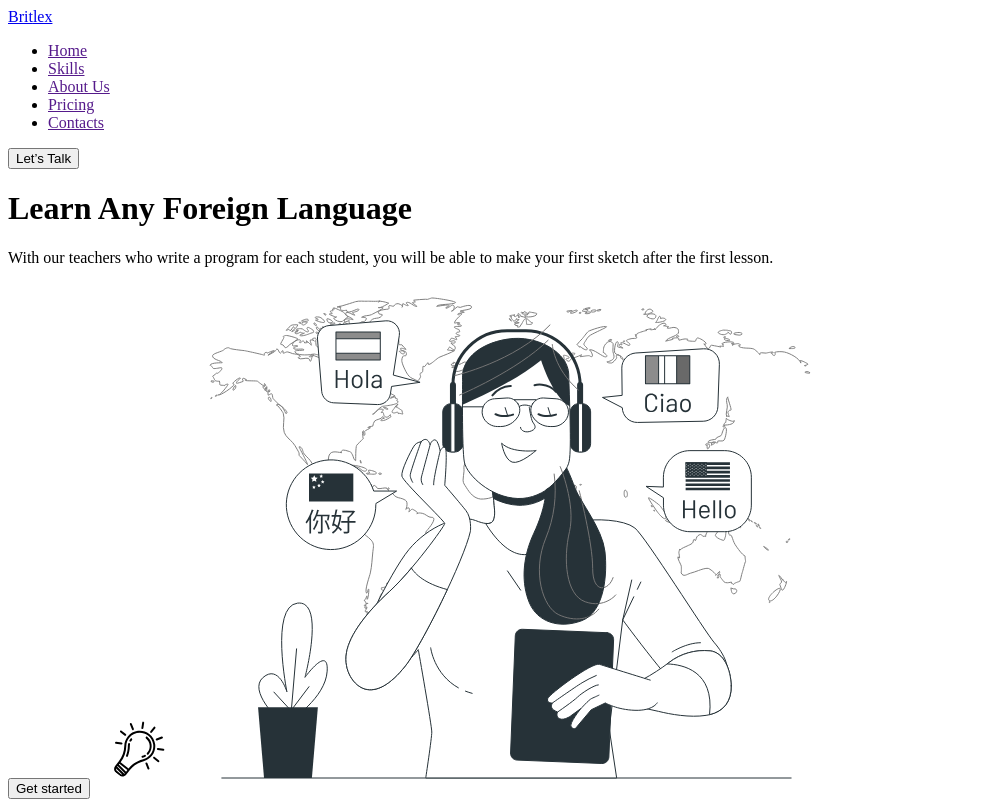
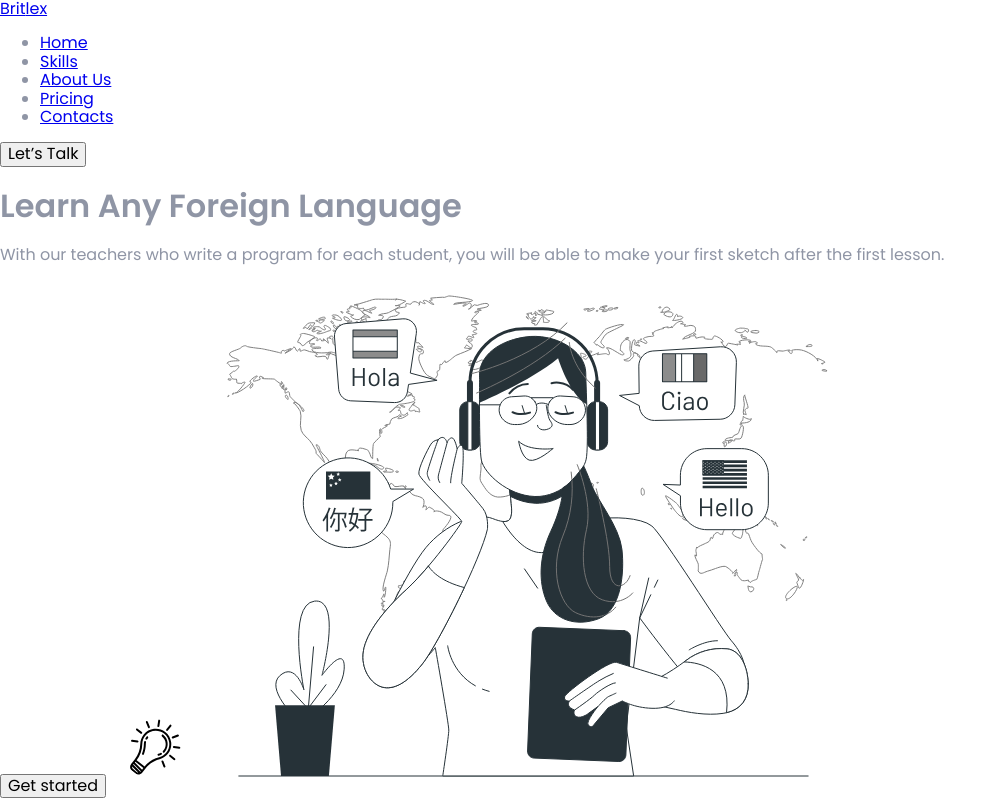
Before and after one commit to MrKravch/Britlex, a plain HTML site: page index.html in a window 1280 px wide. Shown: the top 802 px of the page, without its empty margins (0-1007 px from the left). Drawn offline with nearby package versions, Linux system fonts and the light colour scheme.

Commit message:
рут,модерн нормалайз і шрифти

```diff
--- /dev/null
+++ b/css/style.css
@@ -0,0 +1,45 @@
+/* -----fonts----- */
+
+/* main font color #8F95A5 */
+
+/* full black color(title) #000000 */
+
+/* links and subtitle color #263238 */
+
+/* main button text color #FFFFFF */
+
+/* logo second text color #939393 */
+
+/* numbers color #2A3246 */
+
+/* per-month color #546269 */
+
+/* -----main font Poppins----- */
+
+/* -----colors----- */
+
+/* second background color #F5F5F5 */
+
+/* button background color #263238 */
+
+:root {
+  /* TEXT */
+  --main-font-color: #8f95a5;
+  --title-black-color: #000000;
+  --link-subtitle-color: #263238;
+  --numbers-color: #2a3246;
+  --subscription-color: #546269;
+  /* colors */
+  --full-black-color: #000000;
+  --full-white-color: #ffffff;
+
+  --second-backgr-color: #f5f5f5;
+  --btn-backgr-color: #263238;
+  --subscription-backgr-color: #eeeeee;
+}
+
+body {
+  color: var(--main-font-color);
+  background-color: var(--full-white-color);
+  font-family: Poppins, sans-serif;
+}
--- a/index.html
+++ b/index.html
@@ -5,6 +5,20 @@
     <meta http-equiv="X-UA-Compatible" content="IE=edge" />
     <meta name="viewport" content="width=device-width, initial-scale=1.0" />
     <title>Britlex</title>
+    <!-- normalize start -->
+    <link
+      rel="stylesheet"
+      href="https://cdnjs.cloudflare.com/ajax/libs/modern-normalize/1.1.0/modern-normalize.min.css"
+      integrity="sha512-wpPYUAdjBVSE4KJnH1VR1HeZfpl1ub8YT/NKx4PuQ5NmX2tKuGu6U/JRp5y+Y8XG2tV+wKQpNHVUX03MfMFn9Q=="
+      crossorigin="anonymous"
+      referrerpolicy="no-referrer"
+    />
+    <!-- normalize end -->
+    <link
+      href="https://fonts.googleapis.com/css2?family=Poppins:wght@400;500;600&display=swap"
+      rel="stylesheet"
+    />
+    <link rel="stylesheet" href="./css/style.css" />
   </head>
   <body>
     <!-- Header-page -->
@@ -13,19 +27,19 @@
         <a class="header-logo" href="/"><span>Brit</span>lex</a>
         <ul class="nav-list">
           <li class="nav-item">
-            <a class="nav-link" href="">Home</a>
+            <a class="nav-link" href="#hero">Home</a>
           </li>
           <li class="nav-item">
-            <a class="nav-link" href="">Skills</a>
+            <a class="nav-link" href="#skills">Skills</a>
           </li>
           <li class="nav-item">
-            <a class="nav-link" href="">About Us</a>
+            <a class="nav-link" href="#about">About Us</a>
           </li>
           <li class="nav-item">
-            <a class="nav-link" href="">Pricing</a>
+            <a class="nav-link" href="#pricing">Pricing</a>
           </li>
           <li class="header-item">
-            <a class="nav-link" href="">Contacts</a>
+            <a class="nav-link" href="#contact">Contacts</a>
           </li>
         </ul>
       </nav>
@@ -33,7 +47,7 @@
     </header>
     <!-- Hero-section -->
     <main>
-      <sectio class="hero-section">
+      <sectio id="hero" class="hero-section">
         <h1 class="hero-title">Learn Any Foreign Language</h1>
         <p class="hero-desc">
           With our teachers who write a program for each student, you will be
@@ -56,7 +70,7 @@
         />
       </sectio>
       <!-- skills-section -->
-      <section class="skills-section">
+      <section id="skills" class="skills-section">
         <h2 class="skills-title">Skills</h2>
         <ul class="skills-list">
           <li class="skills-item">
@@ -126,7 +140,7 @@
         </ul>
       </section>
       <!-- about-section -->
-      <section class="about-section">
+      <section id="about" class="about-section">
         <h2 class="about-title">About Us</h2>
         <p class="about-desc">
           The model offers a framework for discussing problems related to the
@@ -147,7 +161,7 @@
         />
       </section>
       <!-- price-section -->
-      <section class="price-section">
+      <section id="pricing" class="price-section">
         <h2 class="price-title">Pricing</h2>
         <ul class="price-list">
           <li class="price-item">
@@ -197,7 +211,7 @@
         </ul>
       </section>
       <!-- contact us-section -->
-      <section class="contact-section">
+      <section id="contact" class="contact-section">
         <h3 class="contact-title">Contact Us</h3>
         <img
           class="contact-icon"
```
